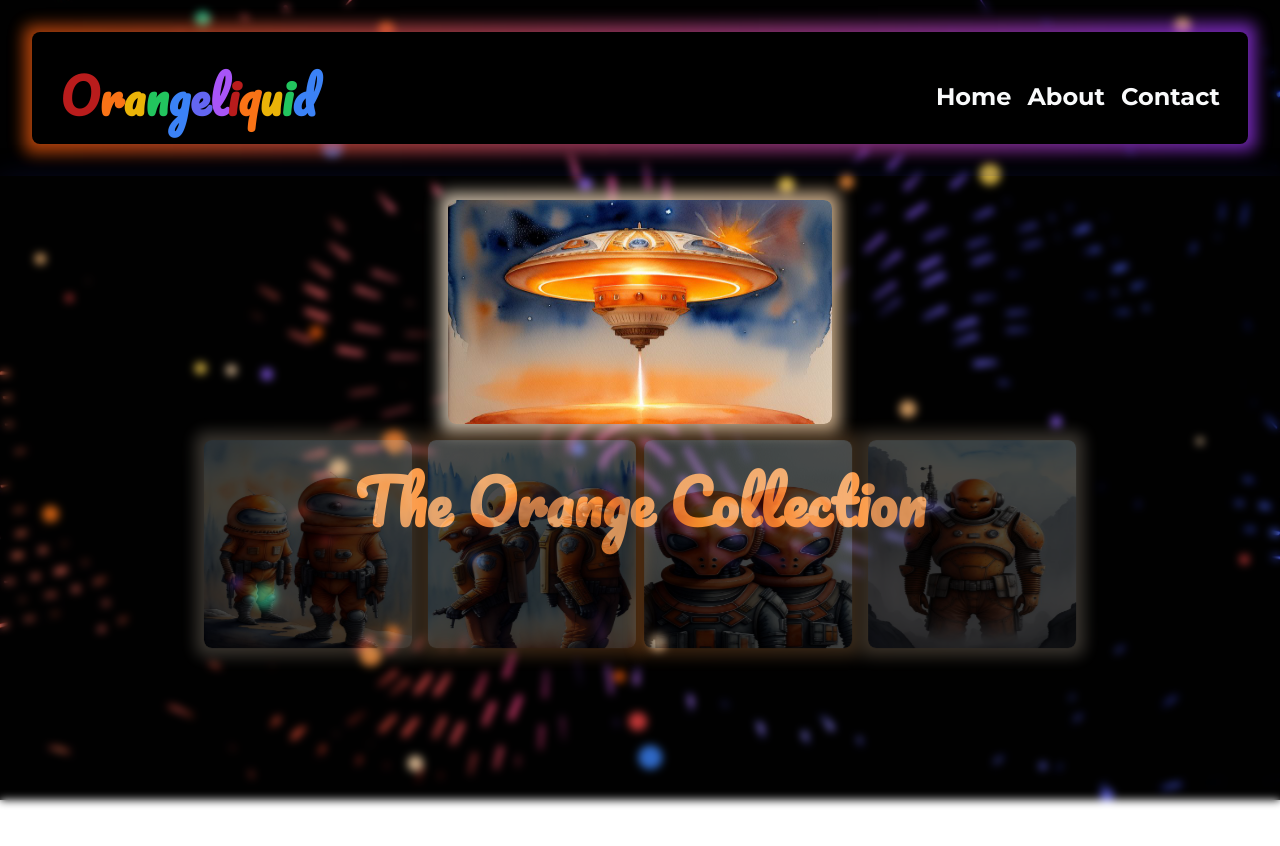
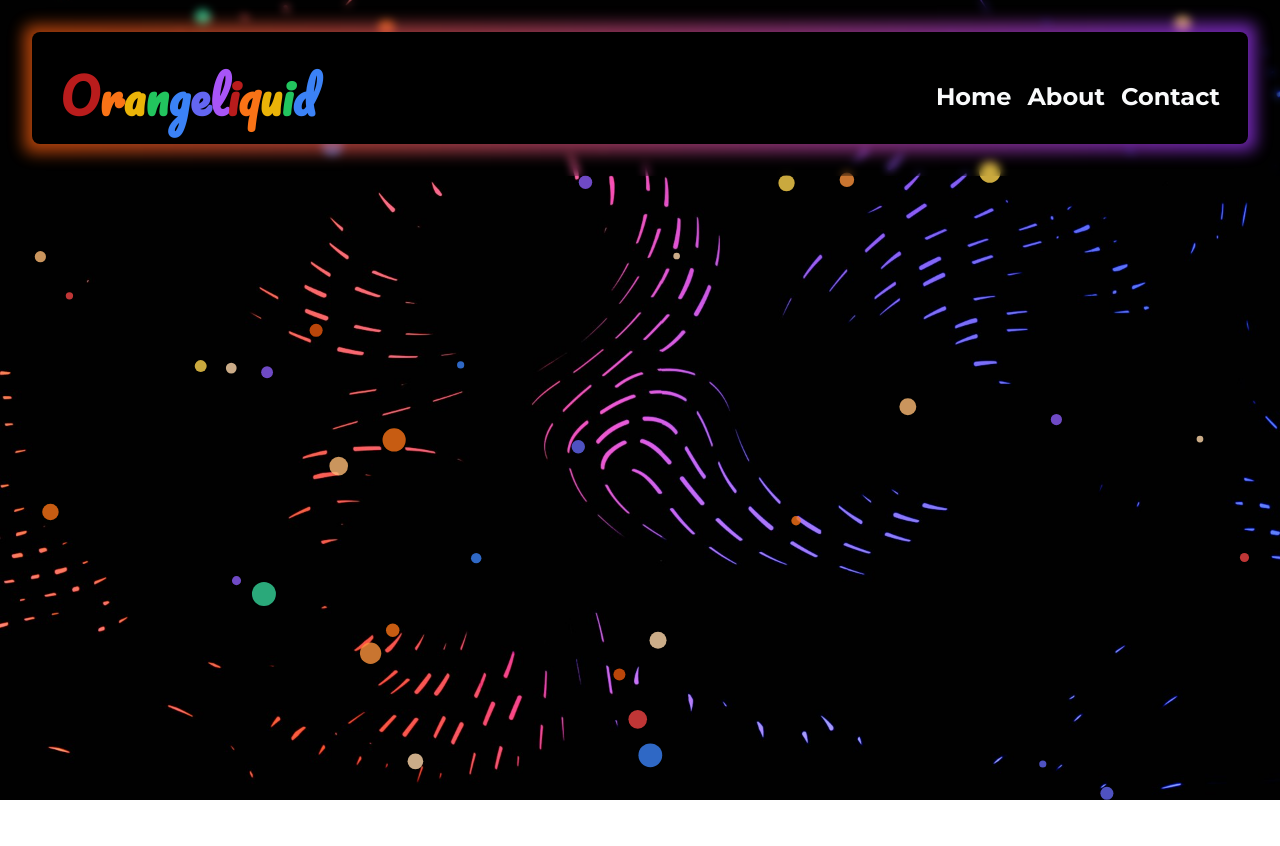
Before and after one commit to Orangeliquid/The-Orange-Collection, a React (Vite) app in the folder my-portfolio/: page / in a window 1280 px wide. Shown: the top 846 px of the page. After the commit the page ends 800 px from the top, so only its background shows below. Built offline with nearby package versions, Linux system fonts and the light colour scheme.

Commit message:
Add base for index.html, Adjust routes in App.jsx, Modify vite.config.mjs base

```diff
--- a/my-portfolio/index.html
+++ b/my-portfolio/index.html
@@ -8,6 +8,7 @@
   <link
     href="https://fonts.googleapis.com/css2?family=Pacifico&family=Roboto:wght@400;700&family=Lato:wght@400;700&family=Montserrat:wght@400;700&family=Playfair+Display:wght@400;700&family=Open+Sans:wght@400;700&family=Oswald:wght@400;700&display=swap"
     rel="stylesheet">
+  <base href="/The-Orange-Collection/">
 </head>
 <body>
   <div id="root"></div>
--- a/my-portfolio/src/App.jsx
+++ b/my-portfolio/src/App.jsx
@@ -9,9 +9,9 @@ import './App.css';
 
 function App() {
   const location = useLocation();
-  const isHomePage = location.pathname === "/";
-  const isAboutPage = location.pathname === "/about";
-  const isContactPage = location.pathname === "/contact";
+  const isHomePage = location.pathname === "/The-Orange-Collection/" || location.pathname === "/";
+  const isAboutPage = location.pathname === "/The-Orange-Collection/about" || location.pathname === "/about";
+  const isContactPage = location.pathname === "/The-Orange-Collection/contact" || location.pathname === "/contact";
 
   return (
     <div className="relative text-center overflow-hidden">
@@ -22,9 +22,9 @@ function App() {
         <Header />
         <main>
           <Routes>
-            <Route path="/" element={<Home />} />
-            <Route path="/about" element={<About />} />
-            <Route path="/contact" element={<Contact />} />
+            <Route path="/The-Orange-Collection/" element={<Home />} />
+            <Route path="/The-Orange-Collection/about" element={<About />} />
+            <Route path="/The-Orange-Collection/contact" element={<Contact />} />
           </Routes>
         </main>
       </div>
--- a/my-portfolio/vite.config.mjs
+++ b/my-portfolio/vite.config.mjs
@@ -5,10 +5,9 @@ import tailwindcss from 'tailwindcss';
 import autoprefixer from 'autoprefixer';
 import path from 'path';
 
-const isProduction = process.env.NODE_ENV === 'production';
 
 export default defineConfig({
-  base: isProduction ? '/The-Orange-Collection/' : '/',
+  base: '/The-Orange-Collection/',
   plugins: [
     reactRefresh(),
     VitePWA({
```
